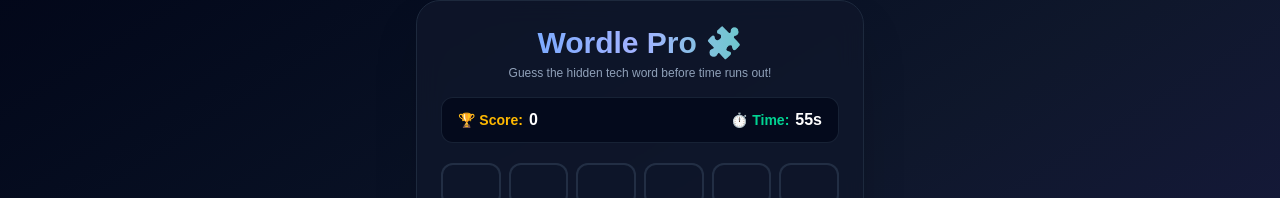
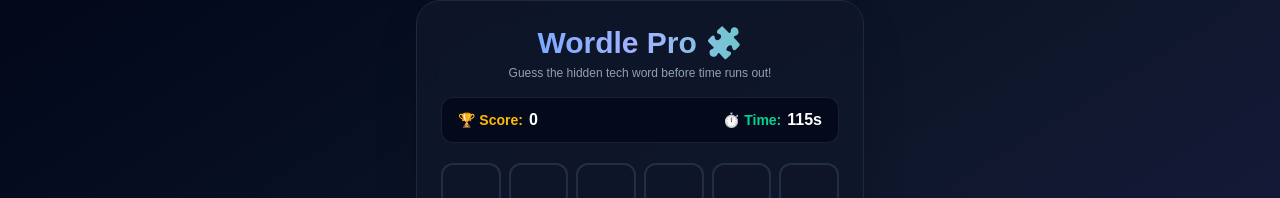
Before and after one commit to zeeshan714/ai-saas, a Next.js app: page / in a window 1280 px wide. Shown: the part 92-290 px from the top of the page. Built offline with nearby package versions, Linux system fonts and the light colour scheme.

Commit message:
Increased game timer to 120 seconds

```diff
--- a/app/page.tsx
+++ b/app/page.tsx
@@ -22,9 +22,9 @@ export default function Home() {
   const [gameOver, setGameOver] = useState(false);
   const [message, setMessage] = useState("");
 
-  // Score & Timer States
+  // Score & Timer States (ٹائم 120 سیکنڈز سیٹ کر دیا گیا ہے)
   const [score, setScore] = useState(0);
-  const [timeLeft, setTimeLeft] = useState(60);
+  const [timeLeft, setTimeLeft] = useState(120);
   const [isTimerActive, setIsTimerActive] = useState(false);
 
   const resetGame = useCallback(() => {
@@ -35,7 +35,7 @@ export default function Home() {
     setCurrentRow(0);
     setGameOver(false);
     setMessage("");
-    setTimeLeft(60);
+    setTimeLeft(120); // کھیل دوبارہ شروع ہونے پر بھی 120 سیکنڈز ملیں گے
     setIsTimerActive(true);
   }, []);
 
@@ -152,7 +152,7 @@ export default function Home() {
             <span>🏆 Score:</span>
             <span className="text-white text-base font-extrabold">{score}</span>
           </div>
-          <div className={`flex items-center gap-1.5 ${timeLeft <= 10 ? "text-rose-500 animate-pulse" : "text-emerald-400"}`}>
+          <div className={`flex items-center gap-1.5 ${timeLeft <= 15 ? "text-rose-500 animate-pulse" : "text-emerald-400"}`}>
             <span>⏱️ Time:</span>
             <span className="text-white text-base font-extrabold">{timeLeft}s</span>
           </div>
```
